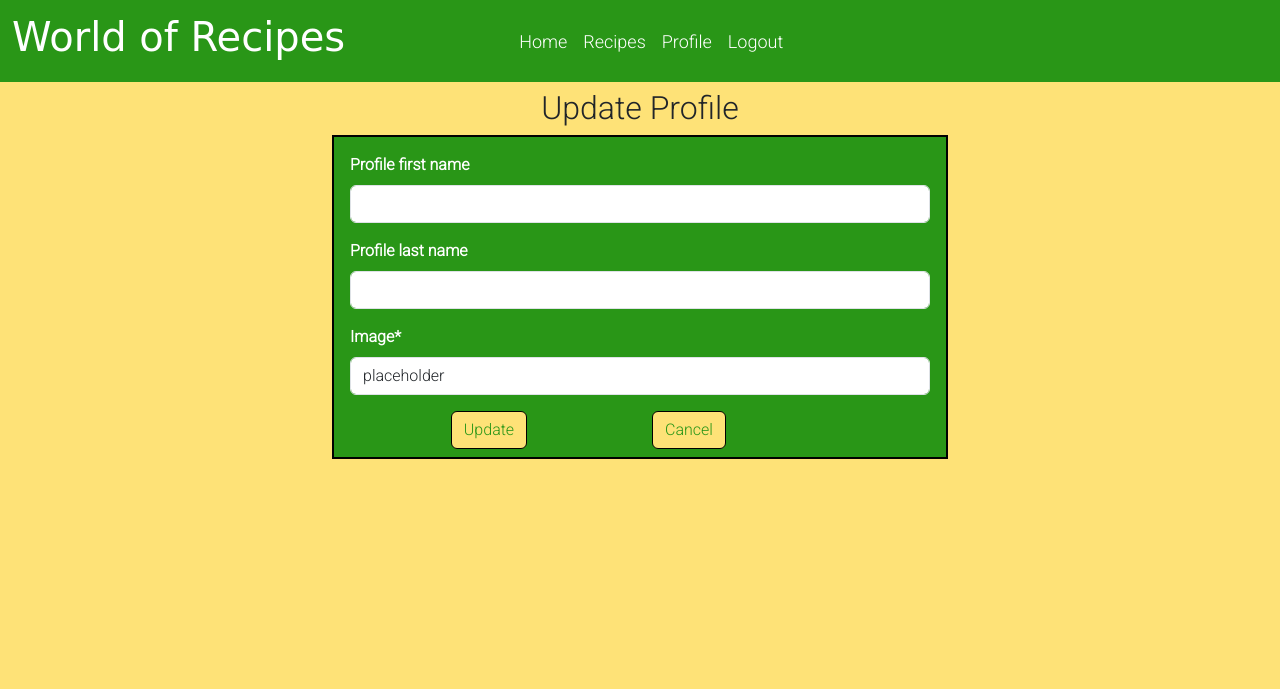
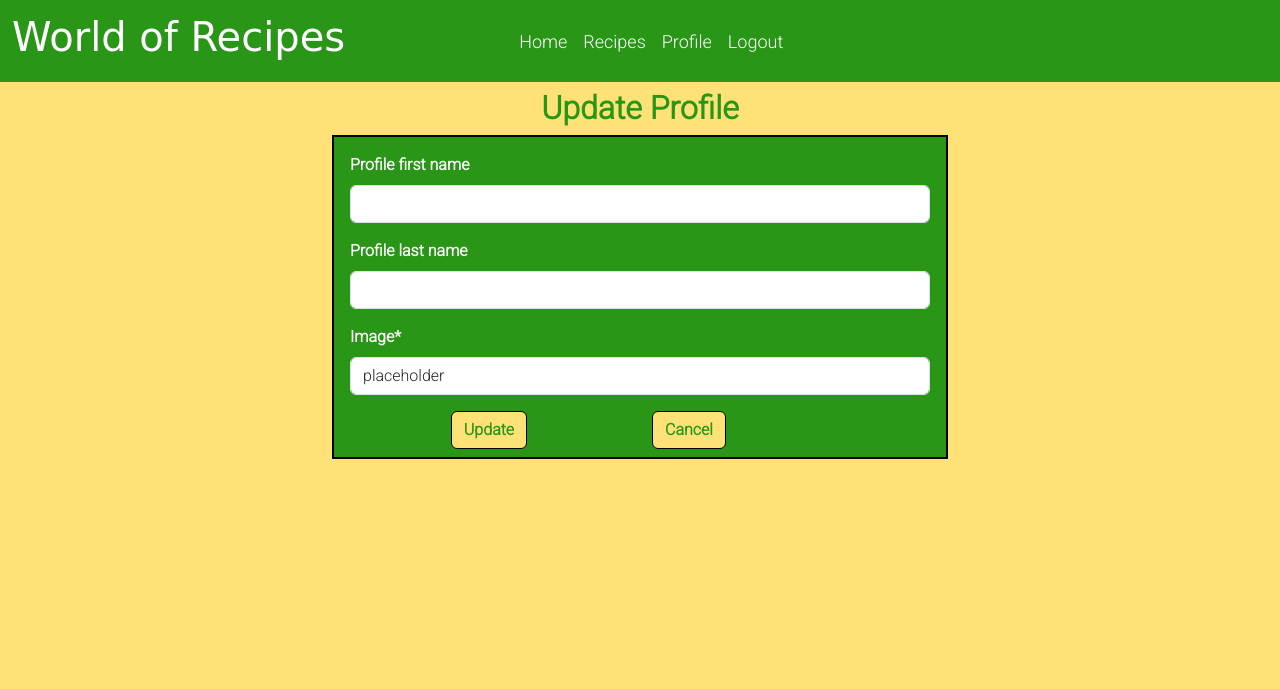
Before and after one commit to Dania2021/world-of-recipes, a Django app: page /edit_profile/ in a window 1280 px wide. Shown: the top 689 px of the page. Run offline with Django 3.2, Linux system fonts and the light colour scheme; the visitor is signed in with stand-in values (Sample User, id 1); data comes from the database, SQL or seed files in the repository; some libraries are stand-ins or nearby versions.

Commit message:
Updated styling

```diff
--- a/templates/edit_profile.html
+++ b/templates/edit_profile.html
@@ -10,21 +10,22 @@
             <!--Profile Update-->
             <div class="col-md-6 mb-5 mt-4">
                  {% if user.is_authenticated %}
-                 <h2 class="text-center">Update Profile</h2>
+                 <h2 class="text-center text-col1 fw-bold">Update Profile</h2>
                  <div class="card-panel bg-color3 mb-5">
                      <form method="POST" enctype="multipart/form-data" action="{% url 'edit_profile' %}" class="ms-3 mt-3 pe-3 fw-bold text-col2">
                            {% csrf_token %}
                            {{ update_profile|crispy }}
                             <div class="row">
                                 <div class="col text-center">
-                                    <button type="submit" class="btn btn-light mb-2 bg-color4 text-col1" aria-label="Update profile">Update</button>
+                                    <button type="submit" class="btn btn-light mb-2 bg-color4 text-col1 fw-bold" aria-label="Update profile">Update</button>
                                 </div>
                                 <div class="col">
-                                   <a href="{% url 'recipe' %}" class="btn btn-light bg-color4 text-col1 mb-2 me-4">
+                                   <a href="{% url 'recipe' %}" class="btn btn-light bg-color4 text-col1 fw-bold mb-2 me-4" aria-label="Link to recipe page">
                                       Cancel
                                    </a>
                                 </div>
-                      </form>
+                                </div>
+                        </form>
                     </div>
                     {% endif %}
                 </div>
```
Also changed, not shown: templates/recipes_list.html (+11 -9 lines).
